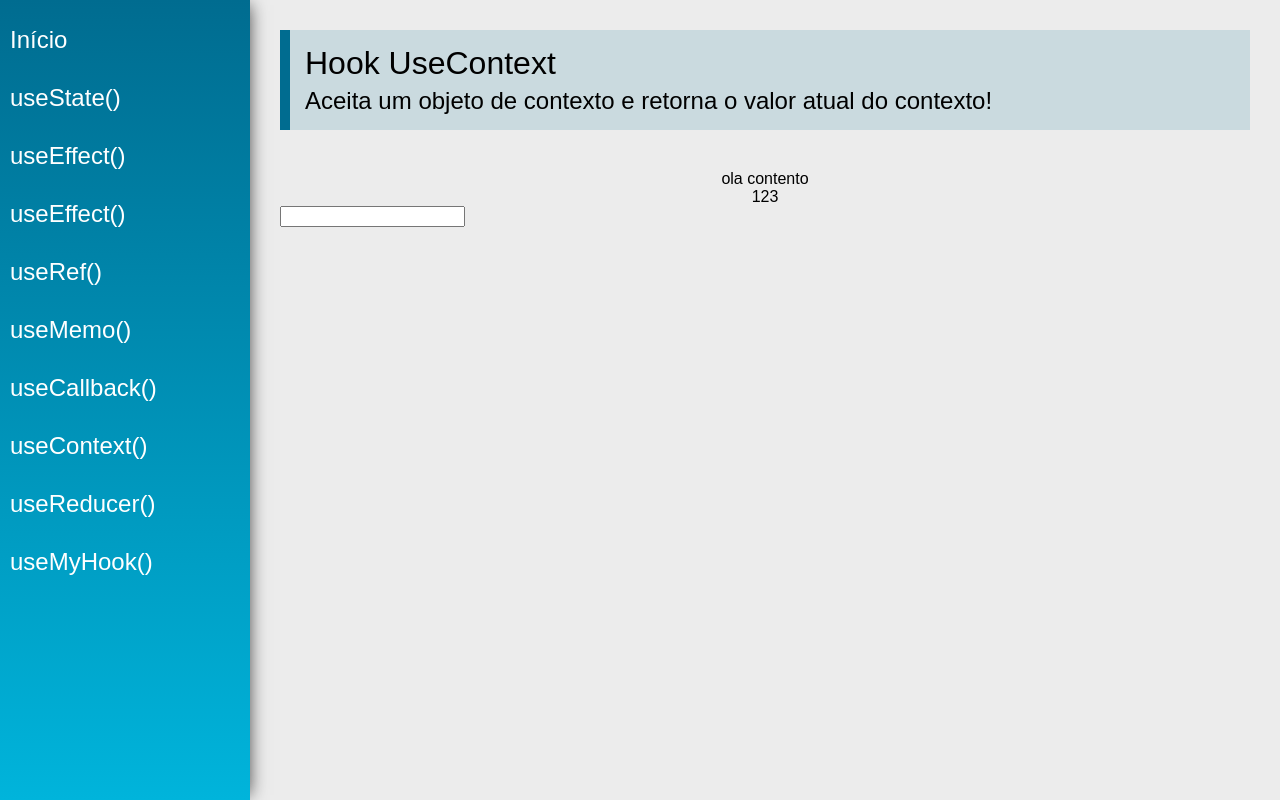
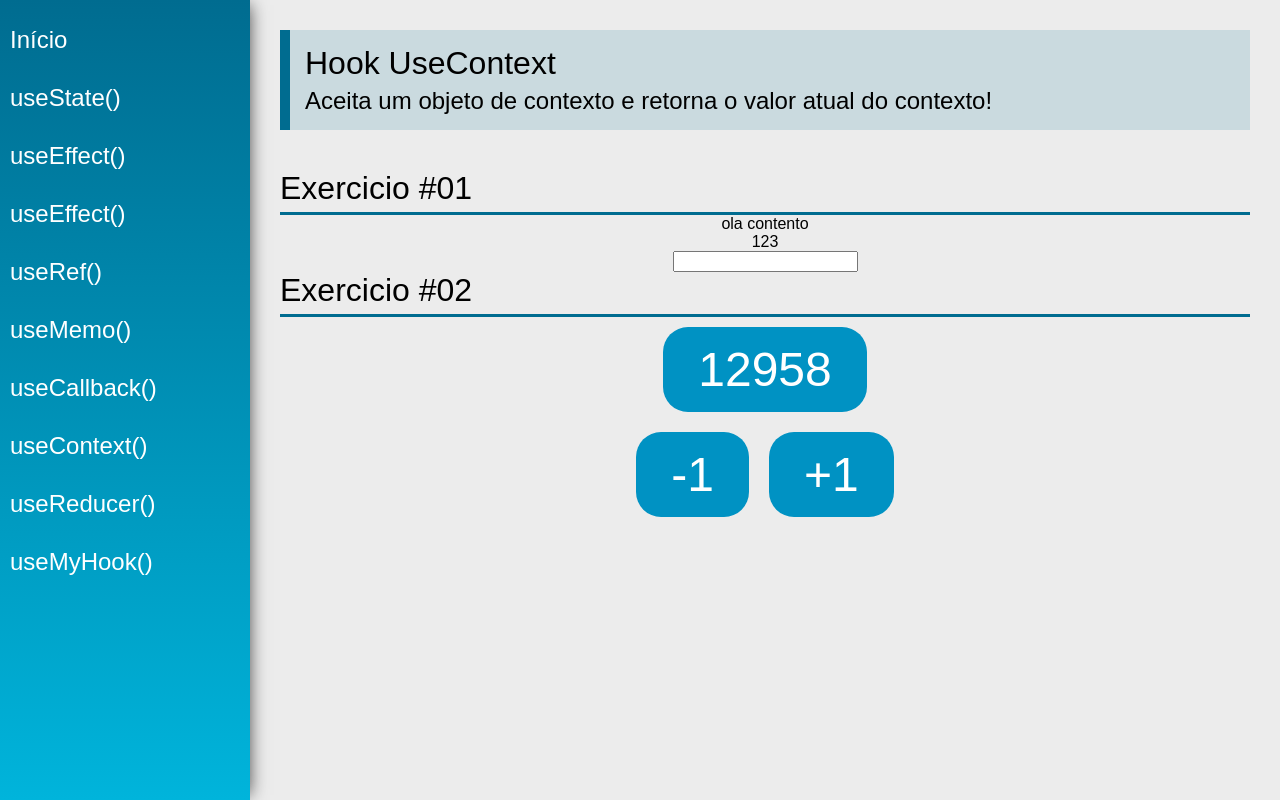
Before and after one commit to MardonisAlves/react-hooks, a React (Create React App) app: page /useContext in a window 1280 px wide. Built offline with nearby package versions, Linux system fonts and the light colour scheme.

Commit message:
usecontext

```diff
--- /dev/null
+++ b/src/data/store.jsx
@@ -0,0 +1,31 @@
+import React, { useState } from 'react';
+
+const initialState = {
+    number:12958,
+    text: 'Context API + Hooks'
+}
+
+export const AppContext = React.createContext(initialState)
+
+const Store = props => {
+const [state, setState]= useState(initialState)
+
+function updateState(key, value){
+setState({
+    ...state,
+    [key]:value
+})
+}
+    return (
+        <AppContext.Provider value={{
+            number:state.number,
+            text:state.text,
+            setNumber: n => updateState('number', n),
+            setText:t  => updateState('text', t)
+        }}>
+            {props.children}
+        </AppContext.Provider>
+    )
+}
+
+export default Store
--- a/src/views/App.jsx
+++ b/src/views/App.jsx
@@ -4,10 +4,12 @@
 import DataContext,{data} from '../data/DataContext'
 import Menu from '../components/layout/Menu'
 import Content from '../components/layout/Content'
+import Store from '../data/store'
 
 const App = props => {
 const [state, setState] = useState(data)
     return (
+        <Store>
         <DataContext.Provider value={{state , setState}}>
                 <div className="App">
                     <Router>
@@ -16,6 +18,7 @@
                     </Router>
                 </div>
         </DataContext.Provider>
+        </Store>
     )
 }
 
--- a/src/views/examples/UseContext.jsx
+++ b/src/views/examples/UseContext.jsx
@@ -1,26 +1,44 @@
 import React, {useContext} from 'react'
 import PageTitle from '../../components/layout/PageTitle'
+import SectionTitle from '../../components/layout/SectionTitle'
 import DataContext from '../../data/DataContext'
+import { AppContext } from '../../data/store'
 
 const UseContext = (props) => {
     const {state, setState} = useContext(DataContext)
-    function setNumber(n){
+    function setaddNumber(n){
      setState({
         ...state,
         number:n
      })
     }
+
+    const {number, setNumber} = useContext(AppContext)
     return (
         <div className="UseContext">
             <PageTitle
                 title="Hook UseContext"
                 subtitle="Aceita um objeto de contexto e retorna o valor atual do contexto!"
             />
-            <div className="cenetr">
+            <SectionTitle title="Exercicio  #01"/>
+            <div className="center">
               <span className='center'>{state.text}</span>
               <span className= 'center'>{state.number}</span>
               <input type='number' className='center'
-              onChange={(e) => setNumber(e.target.value)}/>
+              onChange={(e) => setaddNumber(e.target.value)}/>
+            </div>
+            <SectionTitle title="Exercicio #02" />
+            <div className="center">
+                <span className='btn'>{number}</span>
+                <div>
+                    <button className='btn'
+                    onClick={() => setNumber(number -1)}>-1</button>
+
+                    <button className='btn'
+                    onClick={() => setNumber(number +1)}>+1</button>
+
+
+                </div>
             </div>
         </div>
     )
```
